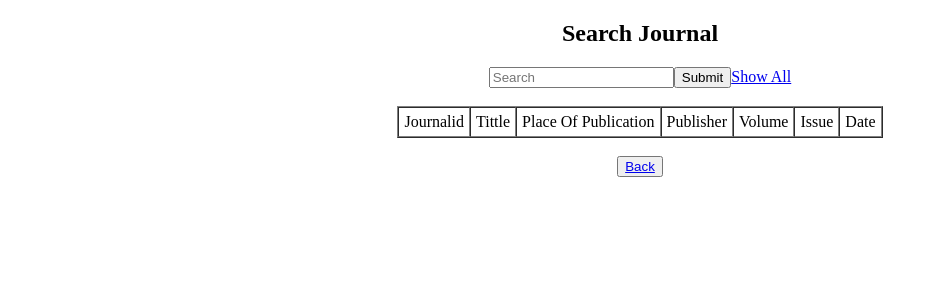
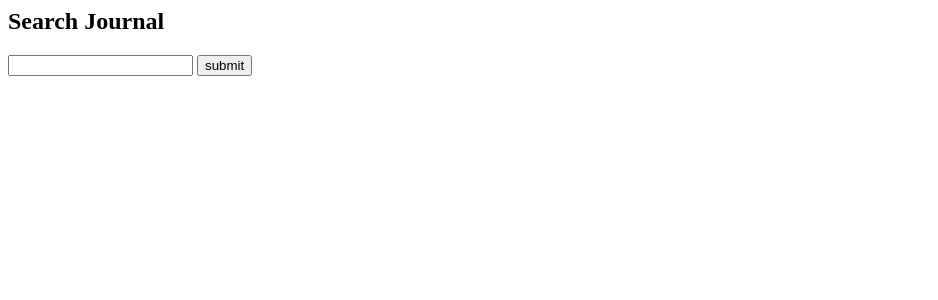
Before and after one commit to sabbirhk02/Library-Management-System-Web-Tech-, a PHP site: page /searchJournal.php in a window 1280 px wide. Shown: the top 300 px of the page, without its empty margins (0-938 px from the left). Run offline with PHP 8.4, Linux system fonts and the light colour scheme; data that the repository does not hold is empty.

Commit message:
Update searchJournal.php

```diff
--- a/views/searchJournal.php
+++ b/views/searchJournal.php
@@ -1,104 +1,28 @@
-<?php
-require_once('../models/userModel.php');
-$viewjournal = getviewjournal();
-?>
+
+<html lang="eng">
+
+<head>
+    <title>Search Journal</title>
+    <link rel="stylesheet" href="https://cdnjs.cloudflare.com/ajax/libs/font-awesome/5.15.1/css/all.min.css"
+        integrity="sha512-+4zCK9k+qNFUR5X+cKL9EIR+ZOhtIloNl9GIKS57V1MyNsYpYcUrUeQc9vNfzsWfV28IaLL3i96P9sdNyeRssA=="
+        crossorigin="anonymous" />
+    <link href="https://fonts.googleapis.com/css2?family=Handlee&family=Montserrat&family=Roboto&display=swap"
+        rel="stylesheet">
+    <link rel="stylesheet" href="style11.css">
+    <script src="../Assests/searchJournal.js"></script>
+</head>
+
+<body>
+  <div class="container">
+    <h2>Search Journal</h2>
+    <div class="search-book">
+    <input type="text" id='term' name="term" value="" onkeyup="abc()" />
+    <input type="button" name="click" value="submit" onclick="searchJournal()" />
+</div>
+    <div id="result"></div>
+</div>
+</body>
 
 
-<!DOCTYPE html>
-<html>
-<head>
-    <title>Journal Catalog Database</title>
-</head>
-<body>
-     <center>
-          <table>
 
-          <h2>Search Journal</h2>
-
-          <form method="post" action=""enctype="">
-          <input type="text" placeholder="Search" name="searchjournal">
-          <input type="submit" name="submit">
-          <a href="searchJournal.php">Show All</a>
-          </from>
-          <?php
-            if(isset($_REQUEST['submit']))
-            {
-
-            $searchjournal=$_REQUEST['searchjournal']; ?>
-
-            <br><br>
-
-            <table border="1" cellspacing="0" align="center" cellpadding="5">
-                <tr>
-                            <td>Journalid</td>
-                            <td>Tittle</td>
-                            <td>Place Of Publication</td>
-                            <td>Publisher</td>
-                            <td>Volume </td>
-                            <td>Issue </td>
-                            <td>Date </td>
-
-
-                          </tr>
-          <?php
-            searchjournal($searchjournal);
-          ?>
-          </table>
-            <?php
-            }
-            else
-            { ?>
-
-
-            <br>
-            <br>
-
-            <table border="1" cellspacing="0" align="center" cellpadding="5">
-                 <tr>
-                            <td>Journalid</td>
-                            <td>Tittle</td>
-                            <td>Place Of Publication</td>
-                            <td>Publisher</td>
-                            <td>Volume </td>
-                            <td>Issue </td>
-                            <td>Date </td>
-
-
-                          </tr>
-
-
-                          <?php for($i=0; $i<count($viewjournal); $i++){
-                    ?>
-
-                      <tr>
-                                        <td><?=$viewjournal[$i]['Journal_ID']?></td>
-                                        <td><?=$viewjournal[$i]['Tittle']?></td>
-                                        <td><?=$viewjournal[$i]['PlaceOfP']?></td>
-                                        <td><?=$viewjournal[$i]['Publisher']?></td>
-                                        <td><?=$viewjournal[$i]['Volume']?></td>
-                                        <td><?=$viewjournal[$i]['Issue']?></td>
-                                        <td><?=$viewjournal[$i]['Date']?></td>
-
-                                  </tr>
-
-                    <?php
-
-                        }
-                    ?>
-            </table>
-
-                     <?php  } ?>
-          </table>
-
-        <br>
-
-
-                    <table>
-                         <button><a href="search.php"> Back </a></button>
-                    </table>
-
-    </center>
-
-
-</body>
 </html>
```
